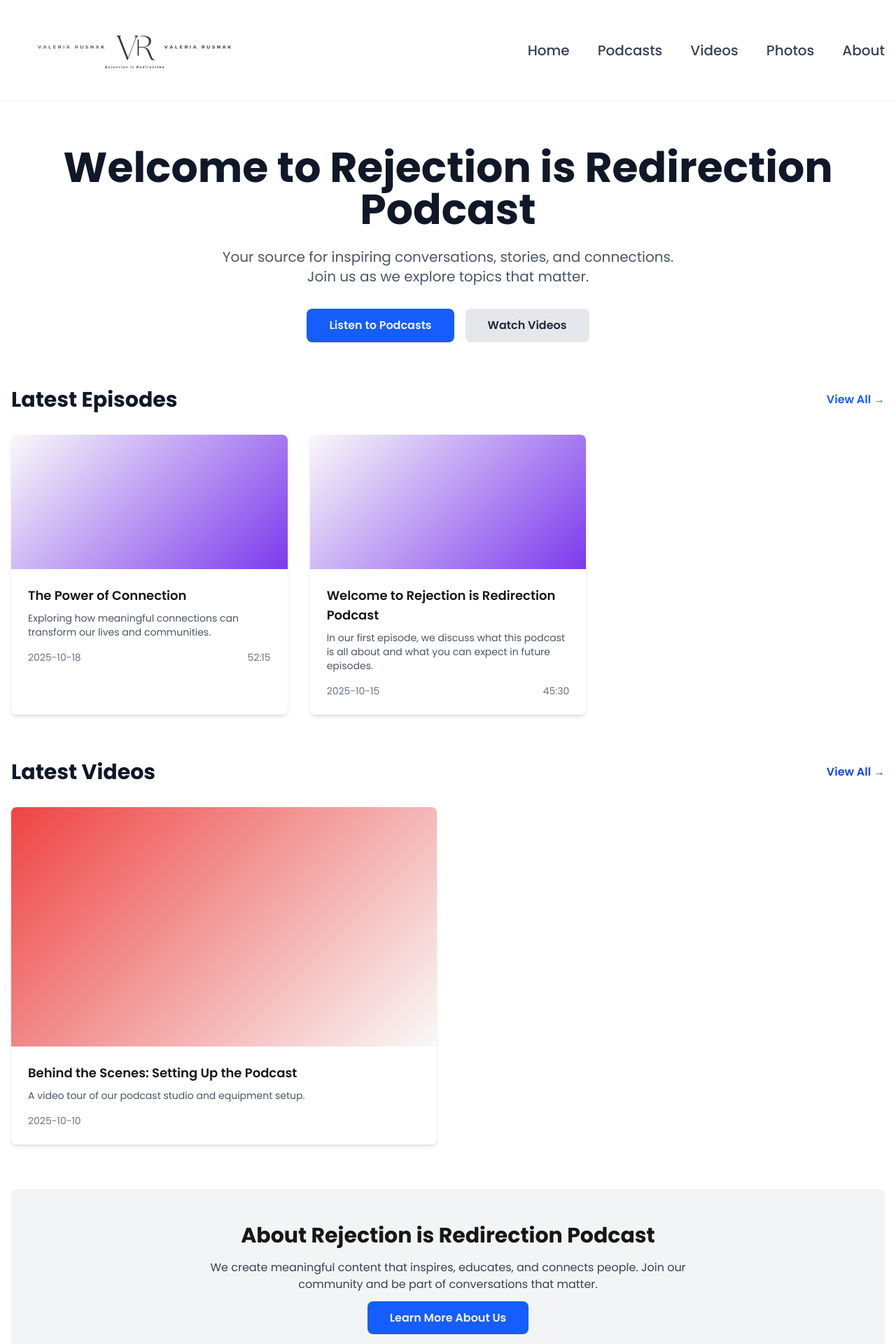
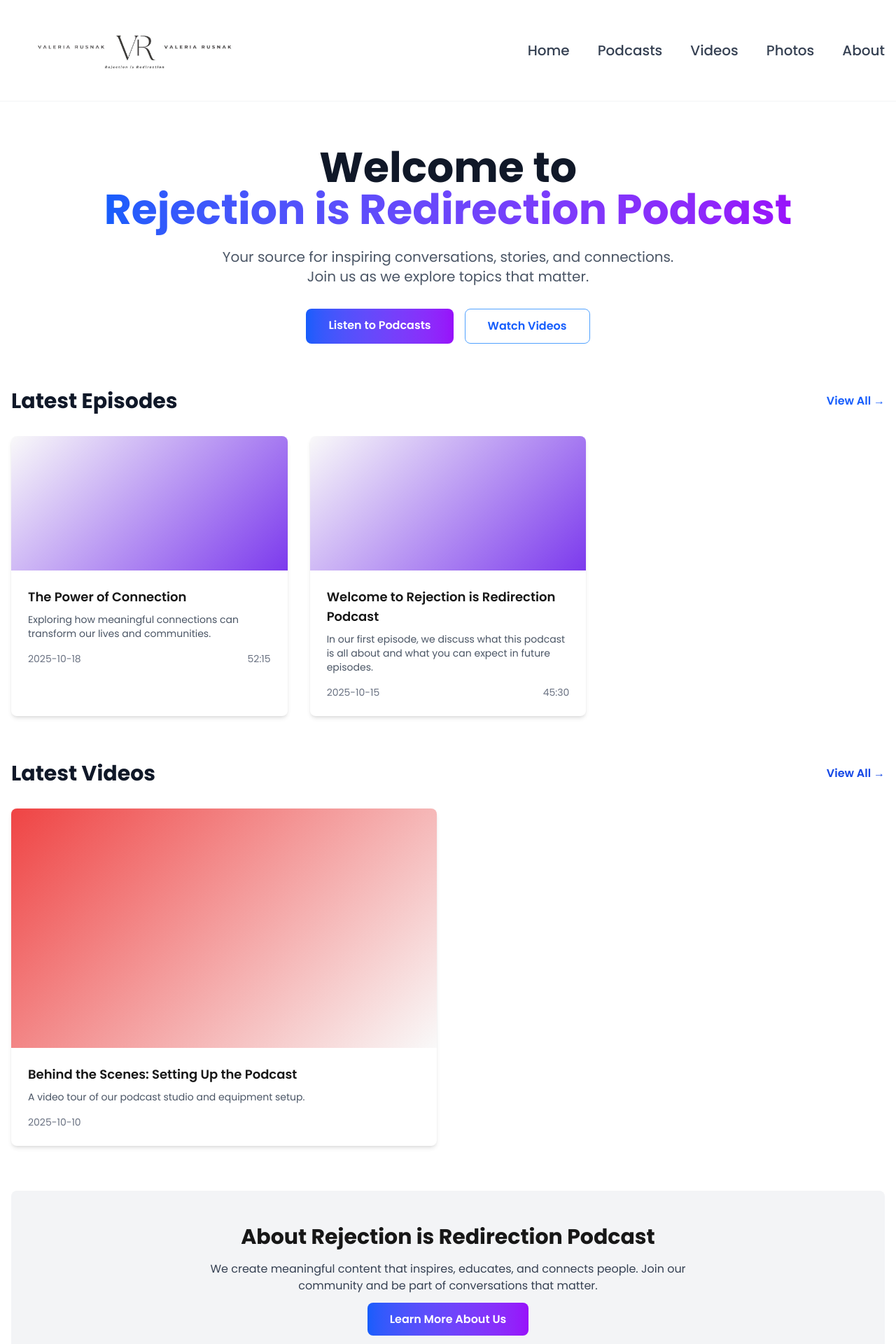
Before and after one commit to xrustiks/rejred, a Next.js app: page / in a window 1280 px wide. Shown: the top 1920 px of the page at 70% size. Built offline with nearby package versions, Linux system fonts and the light colour scheme.

Commit message:
buttons and links color changed

```diff
--- a/app/page.tsx
+++ b/app/page.tsx
@@ -10,7 +10,11 @@ export default function Home() {
       {/* Hero Section */}
       <section className="text-center mb-12 sm:mb-16">
         <h1 className="text-4xl sm:text-5xl md:text-6xl font-bold mb-4 sm:mb-6 text-gray-900">
-          Welcome to Rejection is Redirection Podcast
+          Welcome to
+          <br />
+          <span className="text-transparent bg-clip-text bg-gradient-to-r from-blue-600 to-purple-600">
+            Rejection is Redirection Podcast
+          </span>
         </h1>
         <p className="text-base sm:text-lg md:text-xl text-gray-600 mb-6 sm:mb-8 max-w-2xl mx-auto">
           Your source for inspiring conversations, stories, and connections.
@@ -19,13 +23,13 @@ export default function Home() {
         <div className="flex gap-4 justify-center">
           <Link
             href="/podcasts"
-            className="bg-blue-600 hover:bg-blue-400 text-gray-100 px-6 sm:px-8 py-3 rounded-lg font-semibold transition-colors"
+            className="bg-gradient-to-r from-blue-600 to-purple-600 hover:from-blue-500 hover:to-purple-500 text-white px-6 sm:px-8 py-3 rounded-lg font-semibold transition-colors"
           >
             Listen to Podcasts
           </Link>
           <Link
             href="/videos"
-            className="bg-gray-200 hover:bg-gray-300 text-gray-800 px-6 sm:px-8 py-3 rounded-lg font-semibold transition-colors"
+            className="bg-white border border-blue-400 hover:bg-blue-50 text-blue-600 px-6 sm:px-8 py-3 rounded-lg font-semibold transition-colors"
           >
             Watch Videos
           </Link>
@@ -96,7 +100,7 @@ export default function Home() {
         </p>
         <Link
           href="/about"
-          className="bg-blue-600 hover:bg-blue-400 text-gray-100 px-6 sm:px-8 py-3 rounded-lg font-semibold transition-colors"
+          className="bg-gradient-to-r from-blue-600 to-purple-600 hover:from-blue-500 hover:to-purple-500 text-white px-6 sm:px-8 py-3 rounded-lg font-semibold transition-colors"
         >
           Learn More About Us
         </Link>
--- a/components/Header.tsx
+++ b/components/Header.tsx
@@ -58,27 +58,27 @@ export default function Header() {
           {/* Desktop nav */}
           <ul className="hidden md:flex items-center gap-10">
             <li>
-              <Link href="/" className={`text-gray-700 hover:text-blue-700 transition-colors ${scrolled ? 'text-base' : 'text-lg md:text-xl'} font-medium`}>
+              <Link href="/" className={`text-gray-700 hover:text-blue-500 hover:text-purple-600 transition-colors ${scrolled ? 'text-base' : 'text-lg md:text-xl'} font-medium`}>
                 Home
               </Link>
             </li>
             <li>
-              <Link href="/podcasts" className={`text-gray-700 hover:text-blue-700 transition-colors ${scrolled ? 'text-base' : 'text-lg md:text-xl'} font-medium`}>
+              <Link href="/podcasts" className={`text-gray-700 hover:text-blue-500 hover:text-purple-600 transition-colors ${scrolled ? 'text-base' : 'text-lg md:text-xl'} font-medium`}>
                 Podcasts
               </Link>
             </li>
             <li>
-              <Link href="/videos" className={`text-gray-700 hover:text-blue-700 transition-colors ${scrolled ? 'text-base' : 'text-lg md:text-xl'} font-medium`}>
+              <Link href="/videos" className={`text-gray-700 hover:text-blue-500 hover:text-purple-600 transition-colors ${scrolled ? 'text-base' : 'text-lg md:text-xl'} font-medium`}>
                 Videos
               </Link>
             </li>
             <li>
-              <Link href="/photos" className={`text-gray-700 hover:text-blue-700 transition-colors ${scrolled ? 'text-base' : 'text-lg md:text-xl'} font-medium`}>
+              <Link href="/photos" className={`text-gray-700 hover:text-blue-500 hover:text-purple-600 transition-colors ${scrolled ? 'text-base' : 'text-lg md:text-xl'} font-medium`}>
                 Photos
               </Link>
             </li>
             <li>
-              <Link href="/about" className={`text-gray-700 hover:text-blue-700 transition-colors ${scrolled ? 'text-base' : 'text-lg md:text-xl'} font-medium`}>
+              <Link href="/about" className={`text-gray-700 hover:text-blue-500 hover:text-purple-600 transition-colors ${scrolled ? 'text-base' : 'text-lg md:text-xl'} font-medium`}>
                 About
               </Link>
             </li>
```
